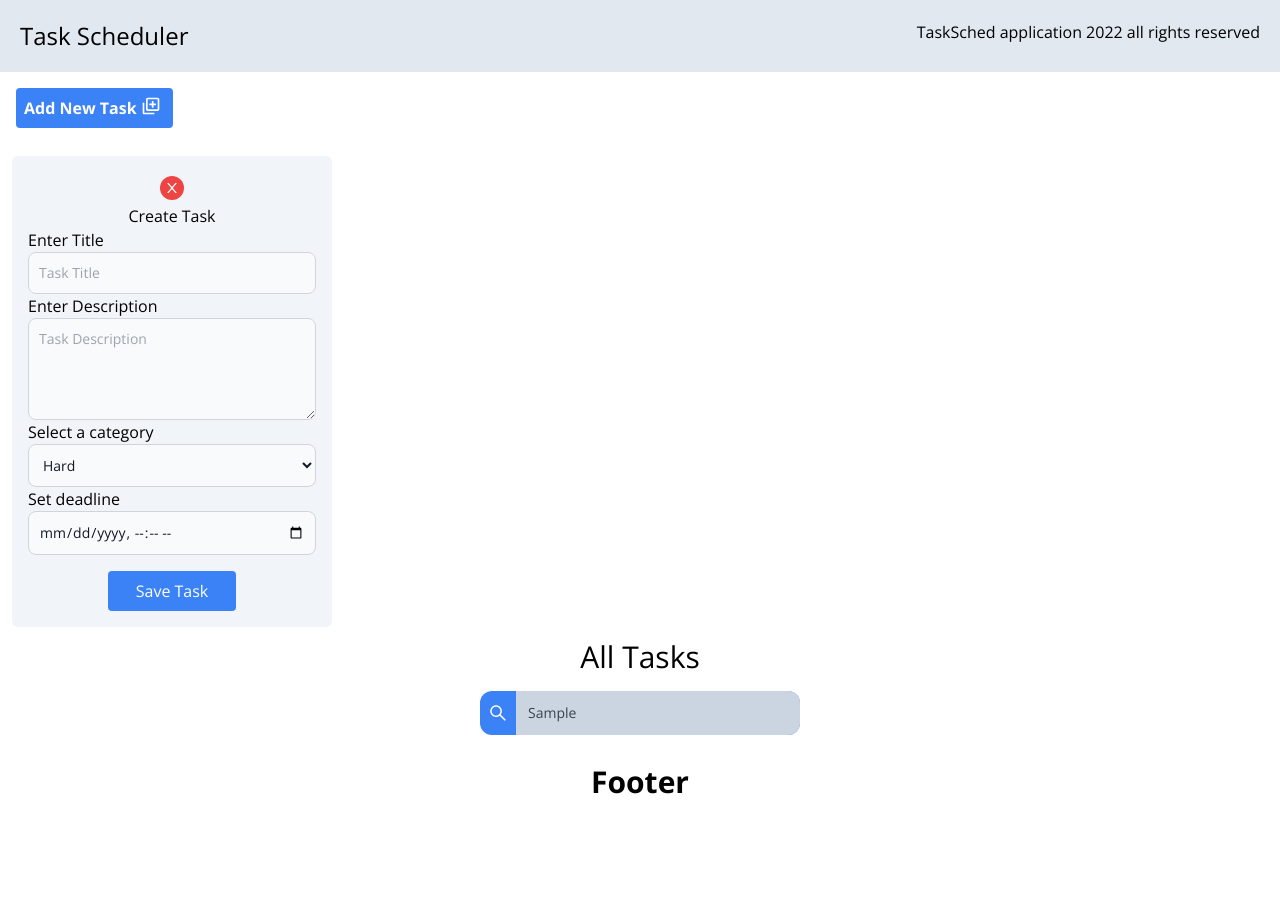
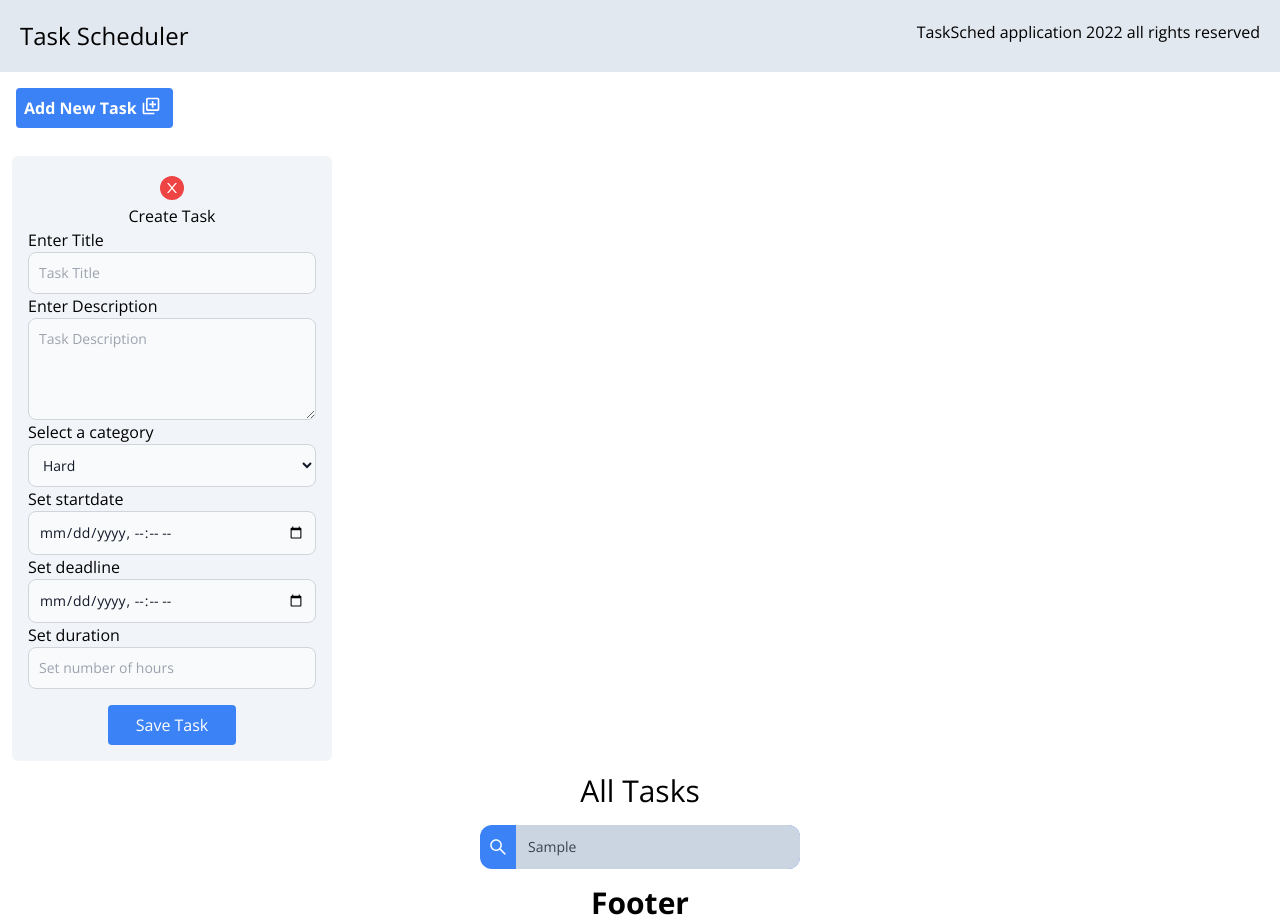
Before and after one commit to JamesTTTT/TaskScheduler, a React (Create React App) app: page / in a window 1280 px wide. Both pictures are taken after typing "Sample" into the empty fields and a click on the button "Add New Task". Before the commit the page ends 802 px from the top, so only its background shows below. Built offline with nearby package versions, Linux system fonts and the light colour scheme.

Commit message:
Added method for formatting dates and then turn dates into strings for storage. Added start date and duration hours

```diff
--- a/src/components/AddTask.jsx
+++ b/src/components/AddTask.jsx
@@ -7,11 +7,12 @@ import taskManage from '../manage/taskmanager'
 const AddTask = ({loadedTasks, updateTask}) => {
 
   const [showAdd, setShowAdd] = useState(false);
-  //const [taskList, setTaskList] = useState([]);
   const [deadline, setDeadline] = useState(new Date());
+  const [startDate, setStartDate] = useState(new Date());
   const [taskCategory, setTaskCategory] = useState("");
   const [taskTitle, setTaskTitle] = useState("");
   const [taskDescription, setTaskDescription] = useState("");
+  const [taskDurartion, setTaskDuration] = useState(0);
 
 
   const displayAdd = () =>{
@@ -22,9 +23,8 @@ const AddTask = ({loadedTasks, updateTask}) => {
     }
   }
 
-  const dateFormat = (date) =>{
-
-    setDeadline(date)
+  const dateTransform = (date) =>{
+    return new Date(date.toISOString)
   }
 
   const handleSave = (e) =>{
@@ -35,7 +35,9 @@ const AddTask = ({loadedTasks, updateTask}) => {
       title: taskTitle,
       description: taskDescription,
       category: taskCategory,
-      //deadline: deadline
+      startdate: startDate.toDateString(),
+      deadline: deadline.toDateString(),
+      duration: taskDurartion,
 
     }
 
@@ -120,11 +122,24 @@ const AddTask = ({loadedTasks, updateTask}) => {
                setTaskCategory(e.target.value)
             }}
             >
-              <option value="H">Hard</option>
-              <option value="C">Challenging</option>
-              <option value="I">Intermediate</option>
-              <option value="E">Easy</option>
+              <option value="Hard">Hard</option>
+              <option value="Challeging">Challenging</option>
+              <option value="Intermidate">Intermediate</option>
+              <option value="Easy">Easy</option>
             </select>
+            </div>
+
+            <div>
+            <label>Set startdate</label>
+            <input
+              type = "datetime-local"
+              id = "startdate"
+              name="startdate"
+              //selected={deadline}
+              onChange={(date) => {setStartDate(dateTransform(date.val()))}}
+              className='bg-gray-50 border border-gray-300 text-gray-900
+              text-sm rounded-lg block p-2.5 w-72'
+              ></input>
             </div>
 
             <div>
@@ -134,7 +149,22 @@ const AddTask = ({loadedTasks, updateTask}) => {
               id = "deadline"
               name="deadline"
               //selected={deadline}
-              onChange={(date) => dateFormat(date.toISOString())}
+              onChange={(date) => {setDeadline(dateTransform(date.val()))}}
+              className='bg-gray-50 border border-gray-300 text-gray-900
+              text-sm rounded-lg block p-2.5 w-72'
+              ></input>
+            </div>
+
+            <div>
+            <label>Set duration</label>
+            <input
+              type = "number"
+              id = "duration"
+              name="duration"
+              placeholder='Set number of hours'
+              onChange={(e)=>{
+                setTaskDuration(e.target.value)
+              }}
               className='bg-gray-50 border border-gray-300 text-gray-900
               text-sm rounded-lg block p-2.5 w-72'
               ></input>
--- a/src/components/TaskList.jsx
+++ b/src/components/TaskList.jsx
@@ -28,13 +28,15 @@ const TaskList = ({loadedTasks, updateTask, searchPhrase}) => {
                 return(
                     <div
                     key={index}
-                    className=" transition-colors rounded p-4 bg-slate-300 mx-4 w-56
+                    className=" transition-colors rounded-xl p-4 bg-slate-300 mx-4 w-72
                     hover:bg-slate-400 flex flex-col justify-between my-3"
                     >
                         <div>
                             <p className='text-xl'>{item.title}</p>
                             <p>{item.description}</p>
-                            <p>Deadline {item.deadline}</p>
+                            <p>Start: {item.startdate}</p>
+                            <p>Deadline: {item.deadline}</p>
+                            <p>Duration: {item.duration} hours</p>
                         </div>
 
                         <div className='pt-3 flex justify-end'>
@@ -63,9 +65,6 @@ const TaskList = ({loadedTasks, updateTask, searchPhrase}) => {
 
   return (
     <div>
-        {/* <div>
-            <h1 className='text-3xl font-thin text-center'>All Tasks</h1>
-        </div> */}
         <div className='flex flex-row justify-center flex-wrap'>
             {Tasks()}
         </div>
```
